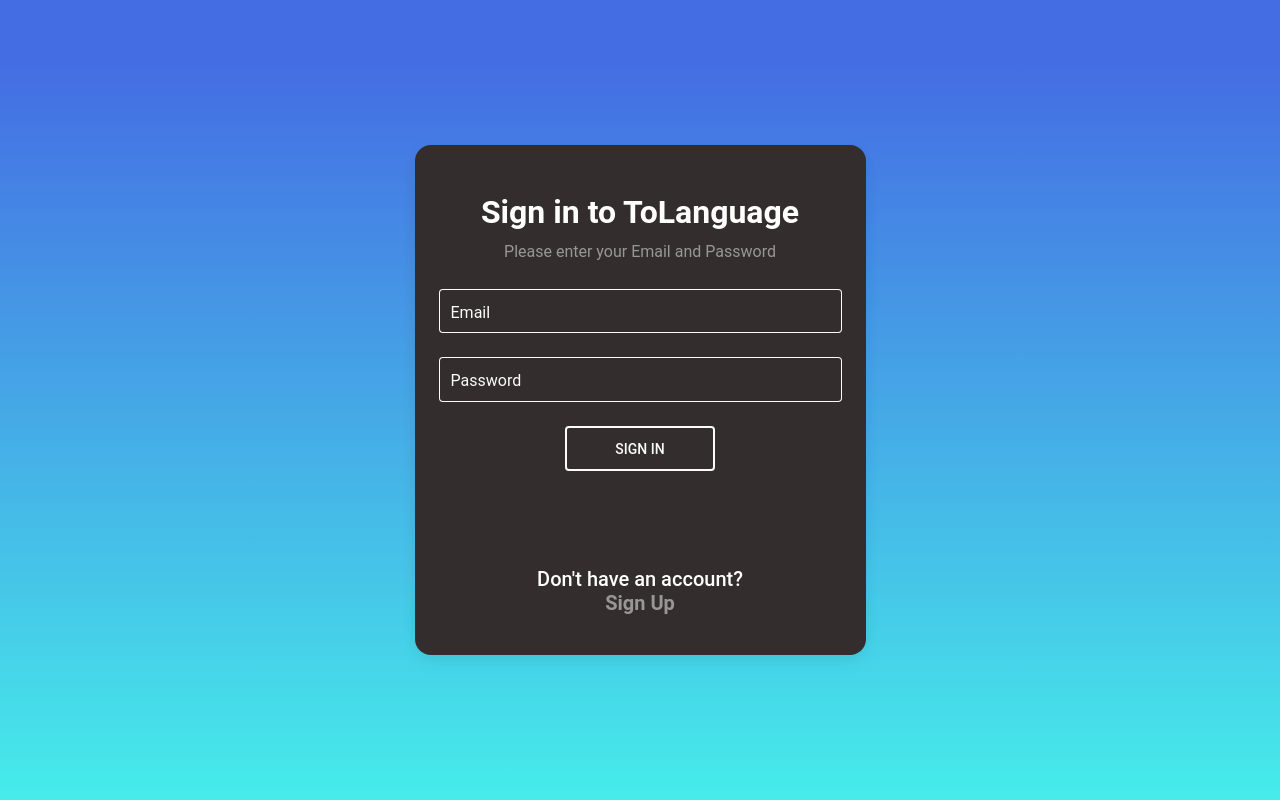
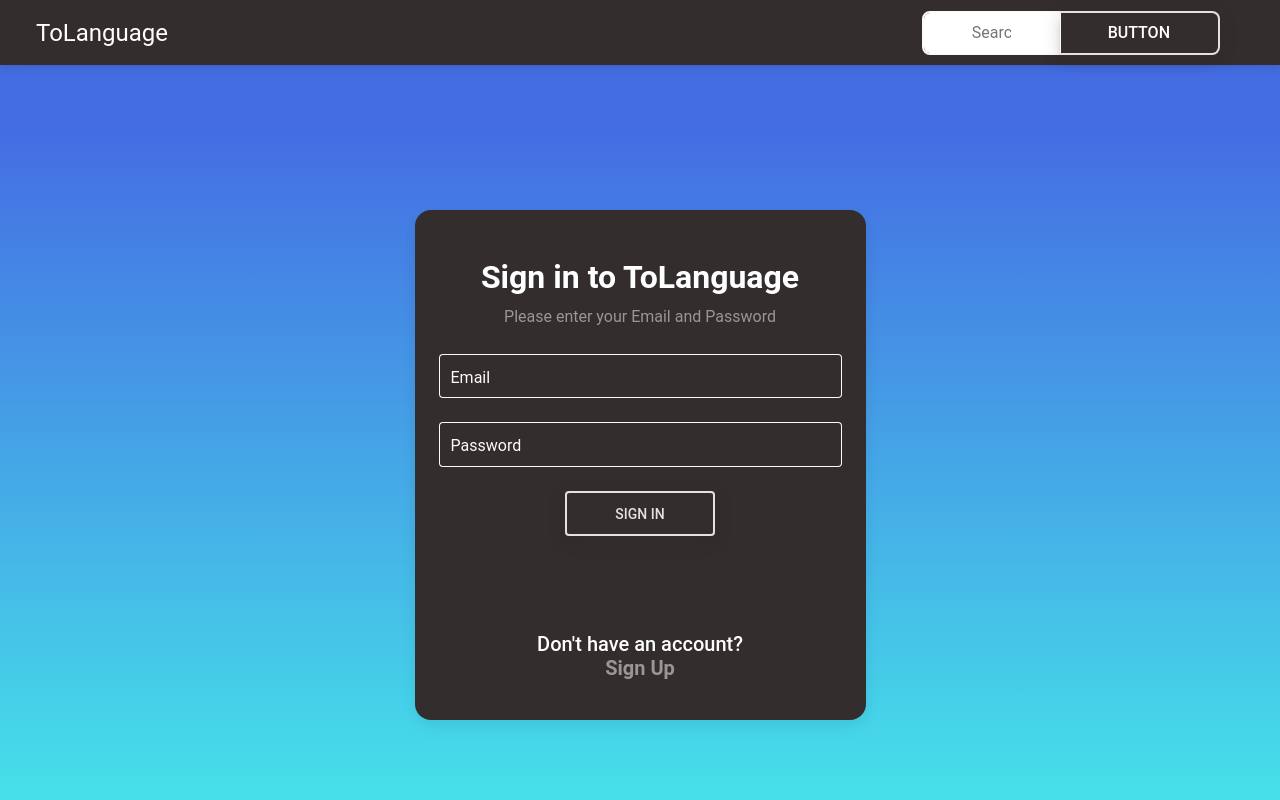
Before and after one commit to tuxoo/to-language-fe, a React (Create React App) app: page / in a window 1280 px wide. Shown: the top 800 px of the page. Built offline with nearby package versions, Linux system fonts and the light colour scheme.

Commit message:
TL: added header;

```diff
--- a/src/App.tsx
+++ b/src/App.tsx
@@ -6,6 +6,7 @@
 import PrivateRoute from "./component/PrivateRoute";
 import Courses from "./page/Courses";
 import Footer from "./component/Footer";
+import Header from "./component/Header";
 
 function App() {
     const {authenticateUser} = useActions();
@@ -17,6 +18,7 @@
 
     return (
         <>
+            <Header/>
             <ToastContainer/>
             <Routes>
                 <Route path="/" element={<Login/>}/>
--- a/src/component/Header.tsx
+++ b/src/component/Header.tsx
@@ -1 +1,60 @@
 import React from "react";
+import {
+    MDBBtn,
+    MDBCollapse,
+    MDBContainer,
+    MDBInputGroup,
+    MDBNavbar,
+    MDBNavbarBrand,
+    MDBNavbarNav
+} from 'mdb-react-ui-kit';
+
+const Header = () => {
+    return (
+        <MDBNavbar expand='lg' dark bgColor='dark'>
+            <MDBContainer fluid>
+                <MDBNavbarBrand
+                    className='d-flex w-auto px-4 fs-4'
+                    href='/'
+                >
+                    ToLanguage</MDBNavbarBrand>
+                <MDBCollapse navbar show={true}>
+                    <MDBNavbarNav className='mr-auto px-2 mt-2 mb-2'>
+                    {/*    <MDBBtn*/}
+                    {/*        className='lg btn-outline-dark btn-lg px-5 mt-2 mb-2 text-light'*/}
+                    {/*        color='dark'*/}
+                    {/*        type='button'*/}
+                    {/*        active*/}
+                    {/*    >*/}
+                    {/*        Sign In*/}
+                    {/*    </MDBBtn>*/}
+                    {/*    <MDBBtn*/}
+                    {/*        className='lg btn-outline-light btn-lg px-5 mt-2 mb-2 text-light'*/}
+                    {/*        color='light'*/}
+                    {/*        type='button'*/}
+                    {/*        active*/}
+                    {/*    >*/}
+                    {/*        Sign Up*/}
+                    {/*    </MDBBtn>*/}
+                    </MDBNavbarNav>
+
+                    <MDBInputGroup className='d-flex w-auto px-5 mt-2 mb-2' size='lg'>
+                        <input
+                            className='form-control btn-outline-light px-5 mt-2 mb-2'
+                            placeholder="Search"
+                            type='text'
+                        />
+                        <MDBBtn
+                            className='lg btn-outline-light btn-lg px-5 mt-2 mb-2 text-white'
+                            color='dark'
+                            type='button'
+                            active
+                        >Button</MDBBtn>
+                    </MDBInputGroup>
+                </MDBCollapse>
+            </MDBContainer>
+        </MDBNavbar>
+    )
+}
+
+export default Header
--- a/src/page/Login.tsx
+++ b/src/page/Login.tsx
@@ -4,6 +4,7 @@
 import {useSignInUserMutation, useSignUpUserMutation} from "../store/users/users.api";
 import {toast} from "react-toastify";
 import Input from "../component/Input";
+import {MDBBtn} from "mdb-react-ui-kit";
 
 const initState = {
     firstName: "",
@@ -106,35 +107,53 @@
                                     </p>
                                     {showRegister && (
                                         <>
-                                            <Input name="firstName" type="text" value={firstName} label="First Name"
+                                            <Input name="firstName"
+                                                   type="text"
+                                                   value={firstName}
+                                                   label="First Name"
                                                    handle={handleChange}/>
-                                            <Input name="lastName" type="text" value={lastName} label="Last Name"
+                                            <Input name="lastName"
+                                                   type="text"
+                                                   value={lastName}
+                                                   label="Last Name"
                                                    handle={handleChange}/>
                                         </>
                                     )}
-                                    <Input name="email" type="text" value={email} label="Email" handle={handleChange}/>
-                                    <Input name="password" type="password" value={password} label="Password"
+                                    <Input name="email"
+                                           type="text"
+                                           value={email}
+                                           label="Email"
+                                           handle={handleChange}/>
+                                    <Input name="password"
+                                           type="password"
+                                           value={password}
+                                           label="Password"
                                            handle={handleChange}/>
                                     {showRegister &&
-                                        <Input name="confirmPassword" type="password" value={confirmPassword}
+                                        <Input name="confirmPassword"
+                                               type="password"
+                                               value={confirmPassword}
                                                label="Confirm Password"
                                                handle={handleChange}/>}
                                     {!showRegister ? (
-                                        <button
-                                            className="btn btn-outline-light btn-lg px-5"
-                                            type="button"
+                                        <MDBBtn
+                                            className='lg btn-outline-light btn-lg px-5'
+                                            color='dark'
+                                            type='button'
+                                            onClick={() => handleLogin()}
+                                            active
+                                        >
+                                            Sign in
+                                        </MDBBtn>
+                                    ) : (
+                                        <MDBBtn
+                                            className='lg btn-outline-light btn-lg px-5'
+                                            color='dark'
+                                            type='button'
                                             onClick={() => handleLogin()}
                                         >
-                                            Sign in
-                                        </button>
-                                    ) : (
-                                        <button
-                                            className="btn btn-outline-light btn-lg px-5"
-                                            type="button"
-                                            onClick={() => handleRegister()}
-                                        >
                                             Register
-                                        </button>
+                                        </MDBBtn>
                                     )}
                                 </div>
                                 <div>
@@ -152,7 +171,7 @@
                                             </>
                                         ) : (
                                             <>
-                                                Already have an account ?
+                                                Already have an account?
                                                 <p
                                                     className="text-white-50 fw-bold"
                                                     style={{cursor: "pointer"}}
```
